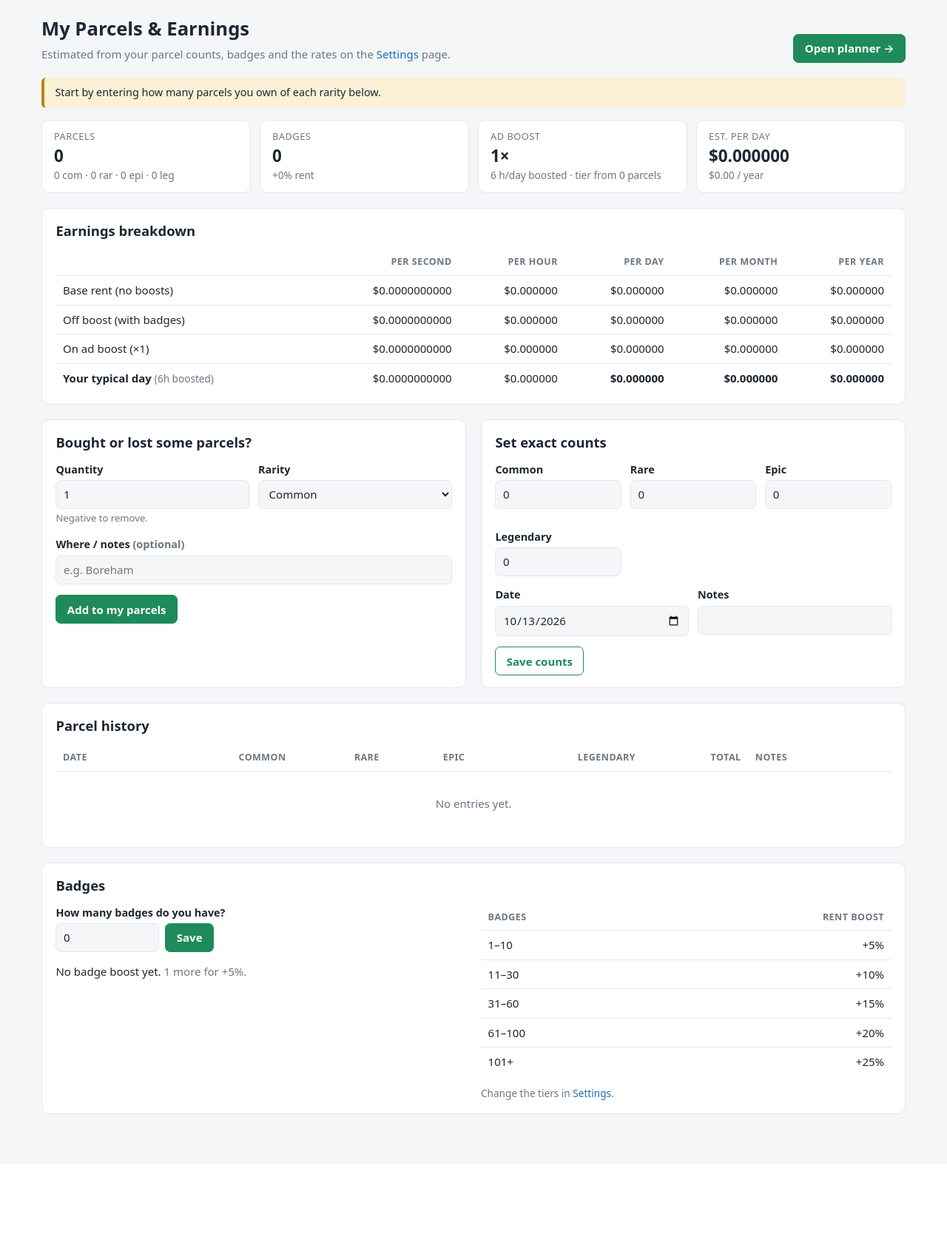
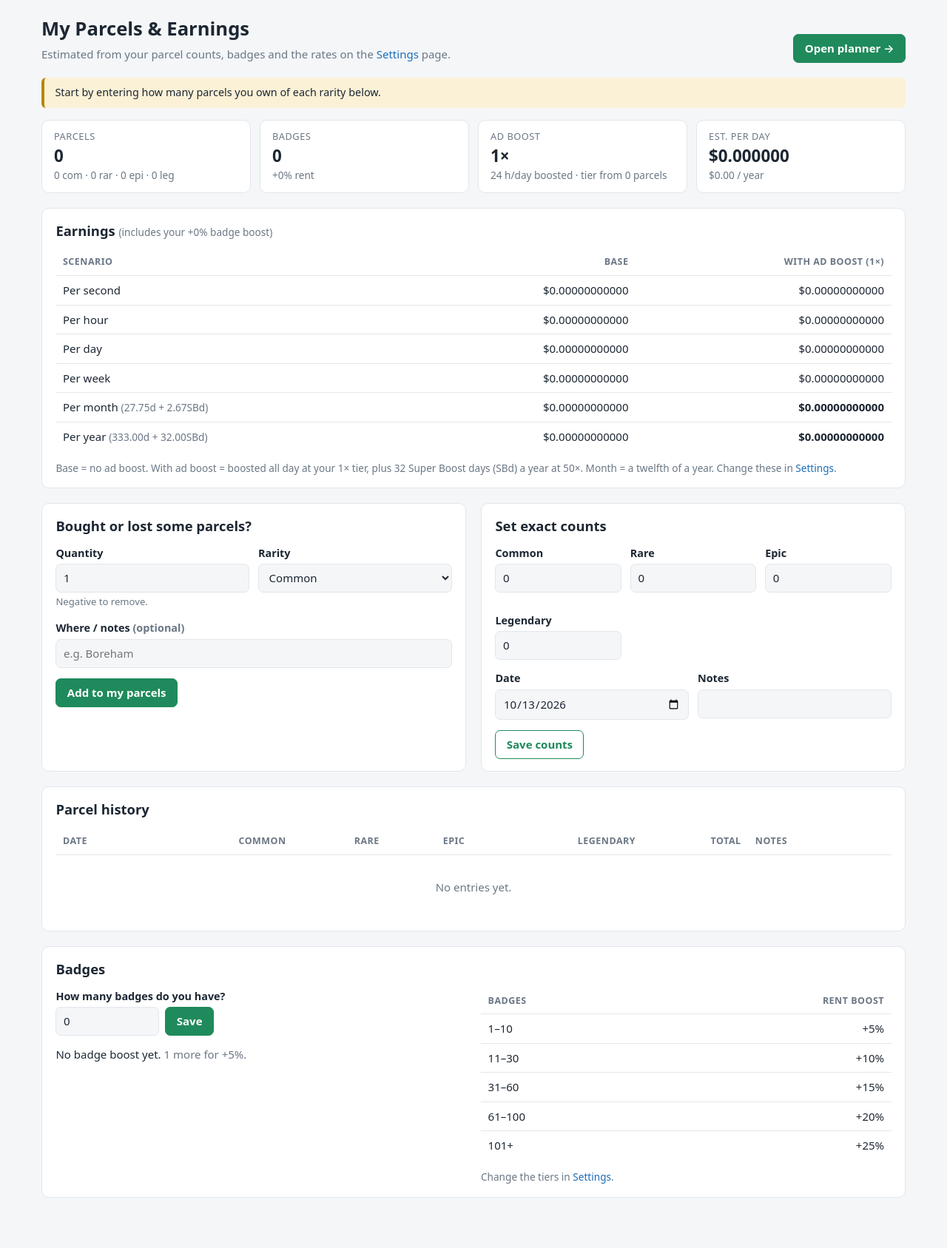
Before and after one commit to MXR156/AETracker, a Laravel app: page /my-parcels in a window 1280 px wide. Shown: the part 54-1741 px from the top of the page at 74% size. Before the commit the page ends 1560 px from the top, so only its background shows below. Run offline with Laravel 12, Linux system fonts and the light colour scheme; data that the repository does not hold is empty.

Commit message:
Show earnings like the reference table, with Super Boost days
My Parcels now shows per second/hour/day/week/month/year for Base (no ad
boost) and With ad boost (boosted all day). Month and year include Super
Boost days, labelled like "27.75d + 2.67SBd", using new settings for SB
days a year (32) and the SB multiplier (50x). A "Your typical" column
appears if you set fewer than 24 boosted hours a day.

The default common rent is now 0.00000000111 and boosted hours default
to 24. The planner's daily gains now average over the year, so Super
Boost days count. A test checks every figure in the reference table
for 1 common parcel and 5 badges.

Co-Authored-By: Claude Opus 5.5 <noreply@anthropic.com>
Claude-Session: https://claude.ai/code/session_01VwtGZefaQmRfQ1spRVxD21

```diff
--- a/app/Http/Controllers/SettingsController.php
+++ b/app/Http/Controllers/SettingsController.php
@@ -27,6 +27,7 @@ class SettingsController extends Controller
             $rules[$key] ??= ['required', 'numeric', 'min:0'];
         }
         $rules['boost_hours_per_day'][] = 'max:24';
+        $rules['super_boost_days_per_year'][] = 'max:365';
         $data = $request->validate($rules);
 
         if (! EarningsCalculator::parseTiers($data['boost_tiers'])) {
--- a/app/Services/EarningsCalculator.php
+++ b/app/Services/EarningsCalculator.php
@@ -103,7 +103,17 @@ class EarningsCalculator
 
         $off = $base * $badgeMultiplier;
         $on = $off * $boostMultiplier;
+
+        // Super Boost days: the ad boost multiplier is raised (e.g. 50x) for a number of days a year.
+        $superDays = max(0, min(365, (float) ($this->settings['super_boost_days_per_year'] ?? 0)));
+        $superMultiplier = max(0, (float) ($this->settings['super_boost_multiplier'] ?? 0)) ?: $boostMultiplier;
+        $super = $off * $superMultiplier;
+        $normalDays = 365 - $superDays;
+
+        // A normal day and a Super Boost day, with your usual boosted hours.
         $perDay = $off * (24 - $boostHours) * 3600 + $on * $boostHours * 3600;
+        $perSuperDay = $off * (24 - $boostHours) * 3600 + $super * $boostHours * 3600;
+        $perYear = $normalDays * $perDay + $superDays * $perSuperDay;
 
         return [
             'parcels' => (int) array_sum(array_map('intval', $counts)),
@@ -119,9 +129,16 @@ class EarningsCalculator
             'on_per_second' => $on,
             'off_per_day' => $off * 86400,
             'on_per_day' => $on * 86400,
+            'super_multiplier' => $superMultiplier,
+            'super_per_second' => $super,
+            'super_days' => $superDays,
+            'normal_days' => $normalDays,
             'per_day' => $perDay,
-            'per_month' => $perDay * 365 / 12,
-            'per_year' => $perDay * 365,
+            'per_super_day' => $perSuperDay,
+            'per_week' => $perDay * 7,
+            'per_month' => $perYear / 12,
+            'per_year' => $perYear,
+            'avg_per_day' => $perYear / 365,
             'next_boost_drop' => $this->nextBoostDrop($tierAmount),
             'next_badge_tier' => $this->nextBadgeTier($badgeCount),
         ];
@@ -225,7 +242,8 @@ class EarningsCalculator
 
     private function option(string $label, string $kind, float $cost, array $now, array $after): array
     {
-        $gain = $after['per_day'] - $now['per_day'];
+        // Average day over the year, so Super Boost days count too.
+        $gain = $after['avg_per_day'] - $now['avg_per_day'];
 
         return [
             'label' => $label,
--- a/config/aetracker.php
+++ b/config/aetracker.php
@@ -26,7 +26,7 @@ return [
         'currency_symbol' => '$',
 
         // Base rent per parcel, per second (in-game dollars), before any boosts.
-        'rent_common' => '0.0000000011',
+        'rent_common' => '0.00000000111',
         'rent_rare' => '0.0000000016',
         'rent_epic' => '0.0000000022',
         'rent_legendary' => '0.0000000044',
@@ -37,8 +37,12 @@ return [
         'odds_epic' => '4',
         'odds_legendary' => '1',
 
-        // How many hours a day you are typically on ad boost.
-        'boost_hours_per_day' => '6',
+        // How many hours a day you are typically on ad boost (24 = always boosted).
+        'boost_hours_per_day' => '24',
+
+        // Super Boost days: days a year when the ad boost is raised to this multiplier for everyone.
+        'super_boost_days_per_year' => '32',
+        'super_boost_multiplier' => '50',
 
         // Ad boost multiplier tiers, one line per tier: "from:multiplier". The highest "from" you meet applies.
         'boost_tiers' => "1:20\n61:15\n101:10\n151:8\n181:7\n221:6\n251:5\n301:4\n351:3\n451:2",
--- a/resources/views/portfolio/index.blade.php
+++ b/resources/views/portfolio/index.blade.php
@@ -28,35 +28,41 @@
     </div>
 @endif
 
+@php($m = fn ($v) => ae_money($v, abs($v) >= 1 ? 4 : 11))
+@php($typical = $e['boost_hours'] < 24)
+@php($sb = $e['super_days'] > 0)
+@php($fullDay = $e['on_per_day'])
+@php($fullSuperDay = $e['super_per_second'] * 86400)
 <div class="card table-wrap">
-    <h2>Earnings breakdown</h2>
+    <h2>Earnings <span class="muted small" style="font-weight:400">(includes your +{{ ae_num($e['badge_percent'], 2) }}% badge boost)</span></h2>
     <table>
-        <thead><tr><th></th><th class="num">Per second</th><th class="num">Per hour</th><th class="num">Per day</th><th class="num">Per month</th><th class="num">Per year</th></tr></thead>
+        <thead><tr>
+            <th>Scenario</th><th class="num">Base</th><th class="num">With ad boost ({{ ae_num($e['boost_multiplier'], 2) }}×)</th>
+            @if ($typical)<th class="num">Your typical ({{ ae_num($e['boost_hours'], 1) }}h boosted)</th>@endif
+        </tr></thead>
         <tbody>
-        @foreach ([
-            ['Base rent (no boosts)', $e['base_per_second']],
-            ['Off boost (with badges)', $e['off_per_second']],
-            ['On ad boost (×'.ae_num($e['boost_multiplier'], 2).')', $e['on_per_second']],
-        ] as [$label, $ps])
+        @foreach ([['Per second', 1], ['Per hour', 3600], ['Per day', 86400], ['Per week', 604800]] as [$label, $seconds])
             <tr>
                 <td>{{ $label }}</td>
-                <td class="num">{{ ae_money($ps, 10) }}</td>
-                <td class="num">{{ ae_money($ps * 3600) }}</td>
-                <td class="num">{{ ae_money($ps * 86400) }}</td>
-                <td class="num">{{ ae_money($ps * 86400 * 365 / 12) }}</td>
-                <td class="num">{{ ae_money($ps * 86400 * 365) }}</td>
+                <td class="num">{{ $m($e['off_per_second'] * $seconds) }}</td>
+                <td class="num">{{ $m($e['on_per_second'] * $seconds) }}</td>
+                @if ($typical)<td class="num">{{ $m($e['per_day'] / 86400 * $seconds) }}</td>@endif
             </tr>
         @endforeach
-        <tr>
-            <td><strong>Your typical day</strong> <span class="muted small">({{ ae_num($e['boost_hours'], 1) }}h boosted)</span></td>
-            <td class="num">{{ ae_money($e['per_day'] / 86400, 10) }}</td>
-            <td class="num">{{ ae_money($e['per_day'] / 24) }}</td>
-            <td class="num"><strong>{{ ae_money($e['per_day']) }}</strong></td>
-            <td class="num"><strong>{{ ae_money($e['per_month']) }}</strong></td>
-            <td class="num"><strong>{{ ae_money($e['per_year']) }}</strong></td>
-        </tr>
+        @foreach ([['Per month', 12], ['Per year', 1]] as [$label, $div])
+            <tr>
+                <td>{{ $label }} <span class="muted small nowrap">({{ number_format($e['normal_days'] / $div, 2).'d'.($sb ? ' + '.number_format($e['super_days'] / $div, 2).'SBd' : '') }})</span></td>
+                <td class="num">{{ $m($e['off_per_day'] * 365 / $div) }}</td>
+                <td class="num"><strong>{{ $m(($e['normal_days'] * $fullDay + $e['super_days'] * $fullSuperDay) / $div) }}</strong></td>
+                @if ($typical)<td class="num">{{ $m($e['per_year'] / $div) }}</td>@endif
+            </tr>
+        @endforeach
         </tbody>
     </table>
+    <p class="muted small" style="margin-bottom:0">
+        Base = no ad boost. With ad boost = boosted all day at your {{ ae_num($e['boost_multiplier'], 2) }}× tier{{ $sb ? ', plus '.ae_num($e['super_days'], 2).' Super Boost days (SBd) a year at '.ae_num($e['super_multiplier'], 2).'×' : '' }}.
+        Month = a twelfth of a year. Change these in <a href="{{ route('settings.edit') }}">Settings</a>.
+    </p>
 </div>
 
 <div class="grid grid-2">
```
Also changed, not shown: resources/views/settings.blade.php (+9 -1 lines), tests/Feature/PortfolioTest.php (+18 -0 lines), tests/Unit/EarningsCalculatorTest.php (+29 -0 lines), README.md.
